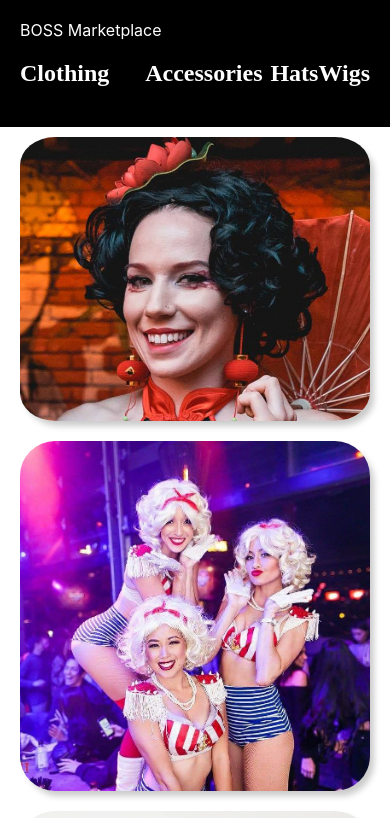
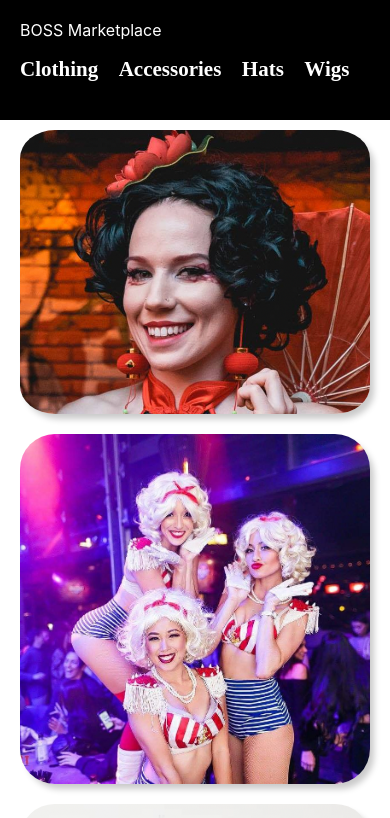
Before and after one commit to alvillaraza/boss-marketplace, a React (Create React App) app: page /wigs in a window 390 px wide. Shown: the top 818 px of the page. Built offline with nearby package versions, Linux system fonts and the light colour scheme; a web font is replaced by a local one.

Commit message:
styling for mobile WIP

```diff
--- a/public/index.html
+++ b/public/index.html
@@ -24,7 +24,7 @@
       work correctly both with client-side routing and a non-root public URL.
       Learn how to configure a non-root public URL by running `npm run build`.
     -->
-    <title>React App</title>
+    <title>BOSS Marketplace</title>
   </head>
   <body>
     <noscript>You need to enable JavaScript to run this app.</noscript>
--- a/src/App.css
+++ b/src/App.css
@@ -104,7 +104,7 @@
 }
 @media screen and (max-width: 414px) {
   .Marketplace nav {
-    grid-template-columns: 1fr 1fr;
+    font-size: 14px;
   }
   .Marketplace .category-wrapper {
     grid-template-columns: 1fr;
--- a/src/App.less
+++ b/src/App.less
@@ -117,7 +117,7 @@
 
   @media screen and (max-width: 414px) {
     nav {
-      grid-template-columns: 1fr 1fr;
+      font-size: 14px;
     }
 
     .category-wrapper {
```
Also changed, not shown: public/logo512.png (deleted).
